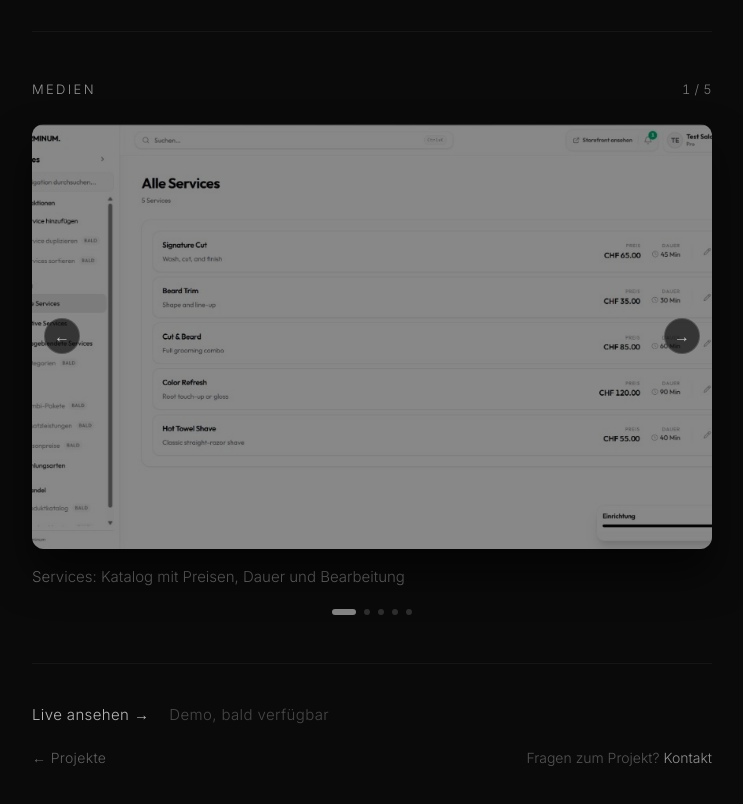
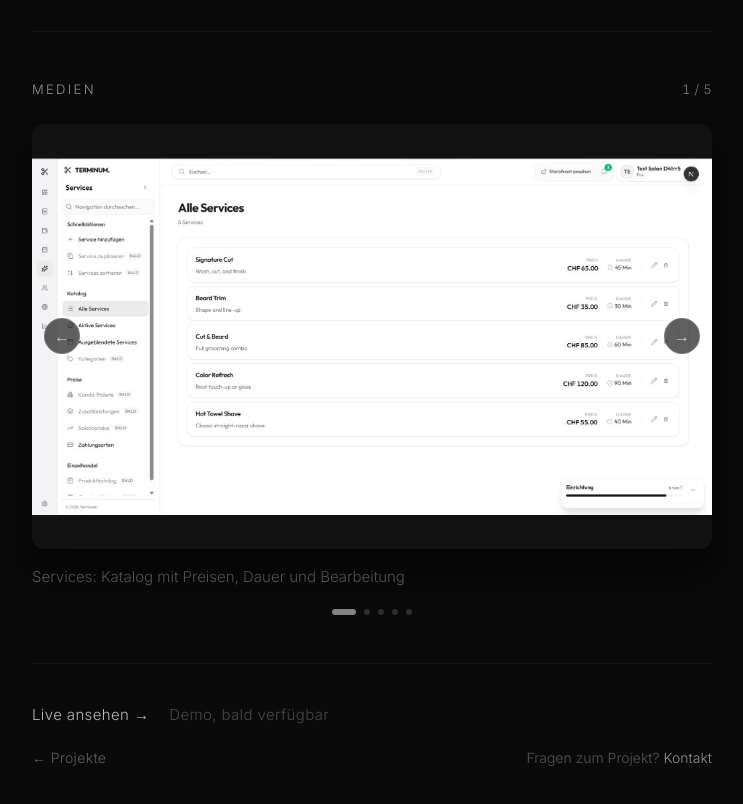
Before and after one commit to gd-pereira/goncalo_portfolio, a Next.js app: page /projects/terminum in a window 1280 px wide. Shown: the part 2560-3364 px from the top of the page, without its empty margins (268-1011 px from the left). Built offline with nearby package versions, Linux system fonts and the light colour scheme.

Commit message:
fixed media display

```diff
--- a/app/components/case-study/CaseStudyMedia.jsx
+++ b/app/components/case-study/CaseStudyMedia.jsx
@@ -44,14 +44,13 @@ export default function CaseStudyMedia({ screenshots, label = "Medien" }) {
       </div>
 
       <figure className="flex flex-col gap-4">
-        <div className="relative w-full aspect-[16/10] rounded-xl overflow-hidden shadow-[0_24px_40px_rgba(0,0,0,0.6)] bg-[#111]">
+        <div className="relative w-full aspect-[16/10] overflow-hidden rounded-xl bg-[#111] shadow-[0_24px_40px_rgba(0,0,0,0.6)]">
           <img
             key={shot.src + index}
             src={shot.src}
             alt={shot.alt}
-            className="w-full h-full object-cover object-center brightness-[0.65] contrast-110"
+            className="h-full w-full object-contain object-center"
           />
-          <div className="pointer-events-none absolute inset-0 bg-black/20" />
 
           {total > 1 ? (
             <>
```
